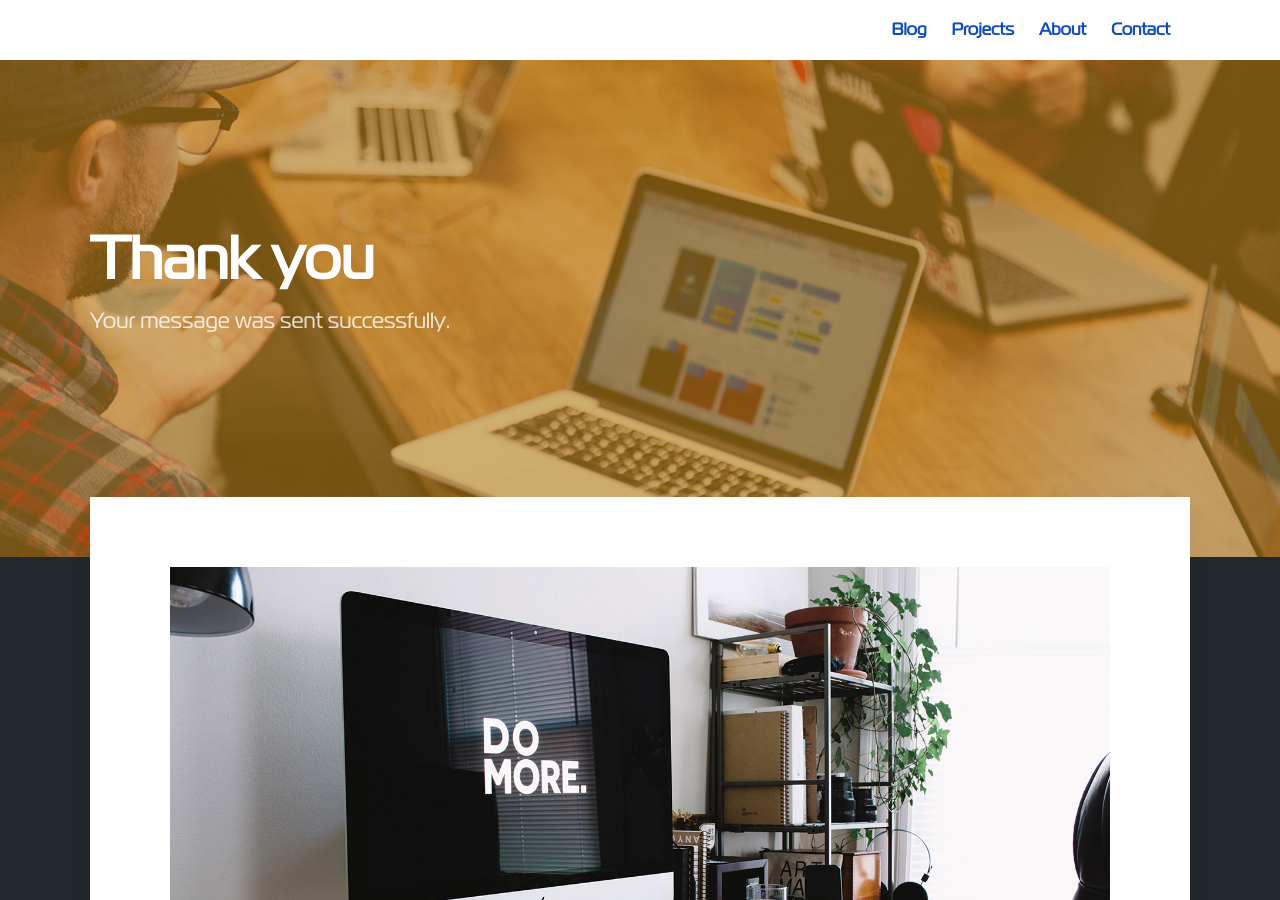
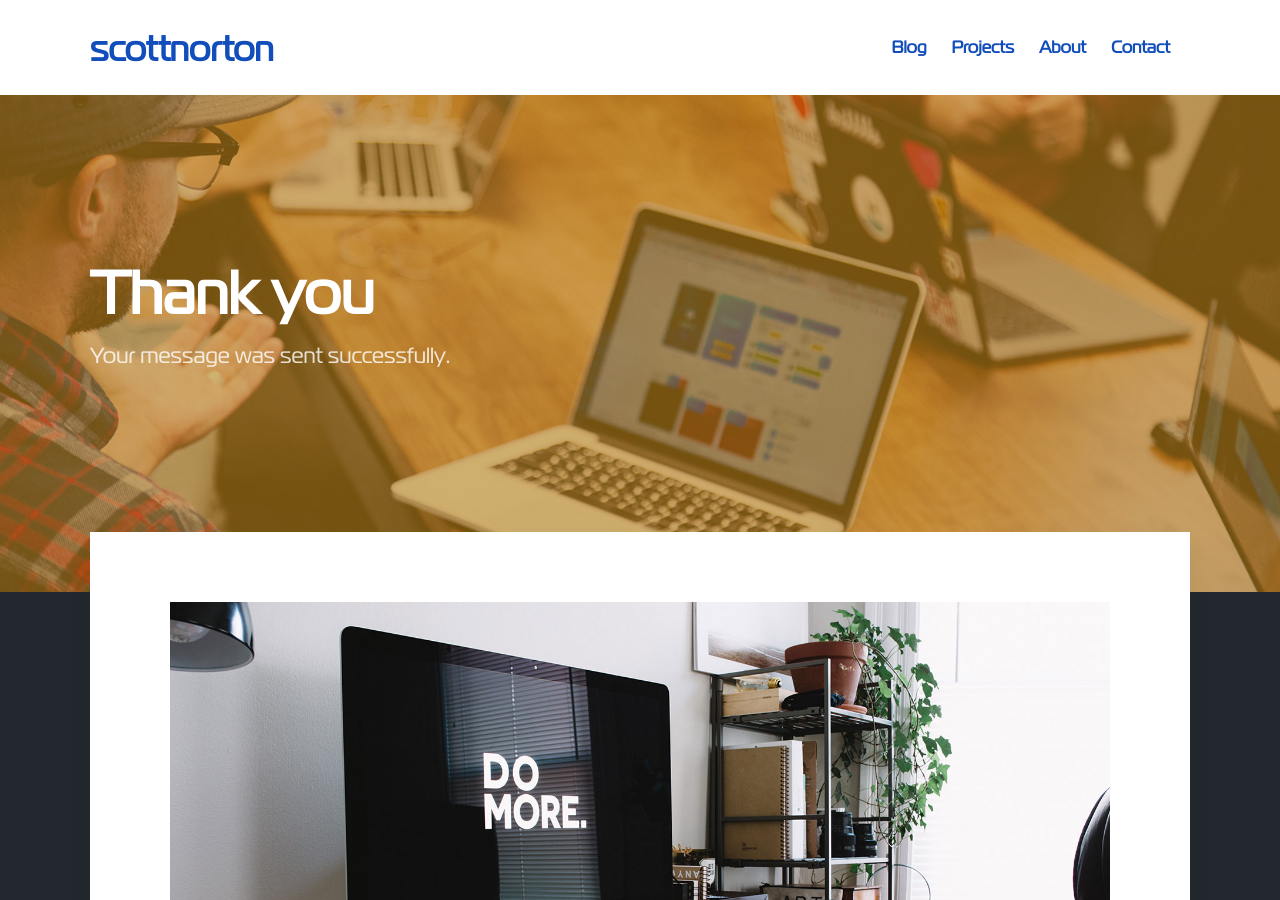
Before and after one commit to 729studios/scottnorton-io.github.io, a Jekyll site: the page built from _pages/thanks.md, in a window 1280 px wide and 900 px high. Built offline with Jekyll 4.4.1, drawn with Linux system fonts in a browser that asks for light colours; nearby versions of some CDN libraries.

Commit message:
Update header.html

```diff
--- a/_includes/header.html
+++ b/_includes/header.html
@@ -8,7 +8,7 @@
 		</a>
 		{% else %}
 		<a href="{{ site.baseurl }}/" class="header__title">
-			{{ site.data.settings.basic_settings.site_title_part }}
+			{{ site.data.settings.basic_settings.site_title }}
 		</a>
 		{% endif %}
 
```
